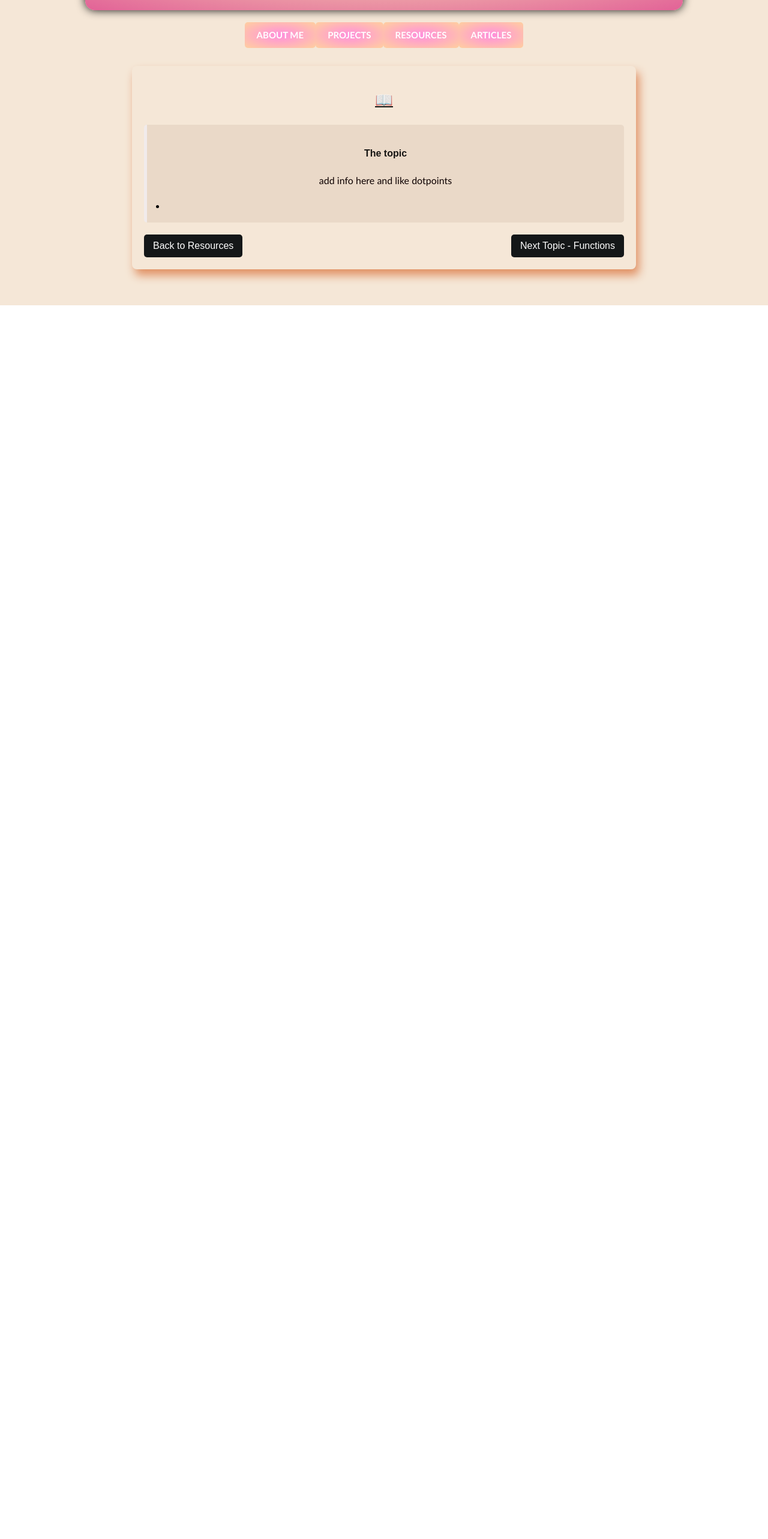
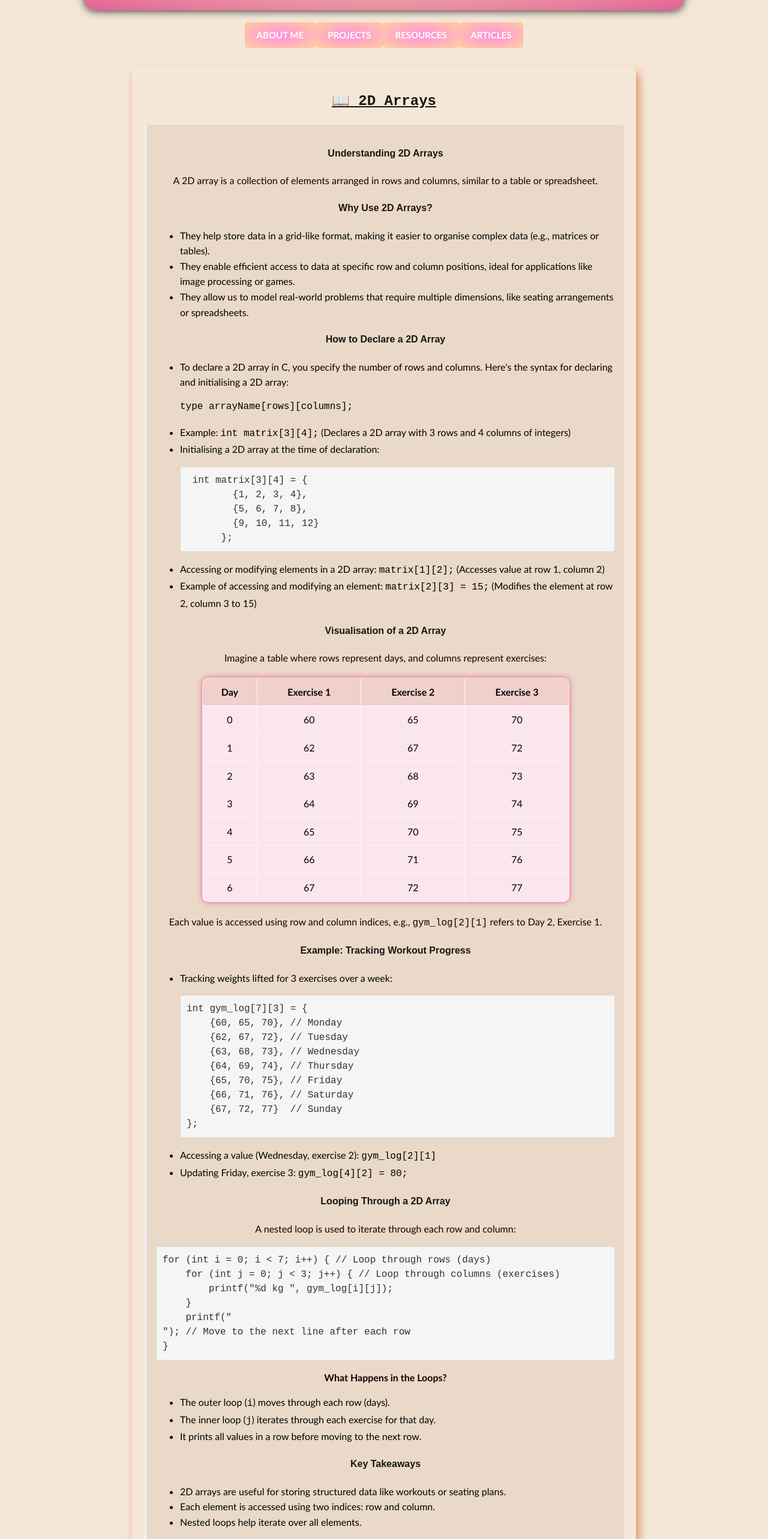
Before and after one commit to noorbabar/noorportfolio, a React (Vite) app in the folder Noorportfolio/frontend/: page /di-arrays in a window 1280 px wide. Shown: the part 233-2799 px from the top of the page at 60% size. Before the commit the page ends 800 px from the top, so only its background shows below. Built offline with nearby package versions, Linux system fonts and the light colour scheme.

Commit message:
2d Arrays finalised

```diff
--- a/Noorportfolio/frontend/src/components/Course/1511/DiArrays.jsx
+++ b/Noorportfolio/frontend/src/components/Course/1511/DiArrays.jsx
@@ -1,28 +1,122 @@
 import React from "react";
 import { useNavigate } from "react-router-dom";
 
-const Custom = () => {
+const DiArrays = () => {
+  const navigate = useNavigate();
 
   return (
     <div className="notes-container">
-      <h1 style={{ textDecoration: "underline" }} className="notes-title">📖 </h1>
+      <h1 style={{ textDecoration: "underline" }} className="notes-title">📖 2D Arrays</h1>
 
       <section className="note-section" style={{ color: "black", fontFamily: "'Trebuchet MS', sans-serif", textAlign: "left" }}>
-        <h3 className="underline">The topic</h3>
-        <p>add info here and like dotpoints </p>
-        <li></li>
-</section>
+        <h3 className="underline">Understanding 2D Arrays</h3>
+        <p>A 2D array is a collection of elements arranged in rows and columns, similar to a table or spreadsheet.</p>
+
+        <h3 className="underline">Why Use 2D Arrays?</h3>
+    <ul>
+        <li>They help store data in a grid-like format, making it easier to organise complex data (e.g., matrices or tables).</li>
+        <li>They enable efficient access to data at specific row and column positions, ideal for applications like image processing or games.</li>
+        <li>They allow us to model real-world problems that require multiple dimensions, like seating arrangements or spreadsheets.</li>
+    </ul>
+
+
+    <h3 className="underline">How to Declare a 2D Array</h3>
+<ul>
+  <li>To declare a 2D array in C, you specify the number of rows and columns. Here's the syntax for declaring and initialising a 2D array:</li>
+  <pre>
+    <code>
+      type arrayName[rows][columns];
+    </code>
+  </pre>
+  <li>Example: <code>int matrix[3][4];</code> (Declares a 2D array with 3 rows and 4 columns of integers)</li>
+  <li>Initialising a 2D array at the time of declaration:</li>
+  <pre className="code-snippet">
+  {` int matrix[3][4] = {
+        {1, 2, 3, 4},
+        {5, 6, 7, 8},
+        {9, 10, 11, 12}
+      };`}
+  </pre>
+  <li>Accessing or modifying elements in a 2D array: <code>matrix[1][2];</code> (Accesses value at row 1, column 2)</li>
+  <li>Example of accessing and modifying an element: <code>matrix[2][3] = 15;</code> (Modifies the element at row 2, column 3 to 15)</li>
+</ul>
+
+        <h3 className="underline">Visualisation of a 2D Array</h3>
+        <p>Imagine a table where rows represent days, and columns represent exercises:</p>
+        <table border="1" cellPadding="5" style={{ borderCollapse: "collapse" }}>
+          <thead>
+            <tr>
+              <th>Day</th>
+              <th>Exercise 1</th>
+              <th>Exercise 2</th>
+              <th>Exercise 3</th>
+            </tr>
+          </thead>
+          <tbody>
+            <tr><td>0</td><td>60</td><td>65</td><td>70</td></tr>
+            <tr><td>1</td><td>62</td><td>67</td><td>72</td></tr>
+            <tr><td>2</td><td>63</td><td>68</td><td>73</td></tr>
+            <tr><td>3</td><td>64</td><td>69</td><td>74</td></tr>
+            <tr><td>4</td><td>65</td><td>70</td><td>75</td></tr>
+            <tr><td>5</td><td>66</td><td>71</td><td>76</td></tr>
+            <tr><td>6</td><td>67</td><td>72</td><td>77</td></tr>
+          </tbody>
+        </table>
+        <p>Each value is accessed using row and column indices, e.g., <code>gym_log[2][1]</code> refers to Day 2, Exercise 1.</p>
+
+        <h3 className="underline">Example: Tracking Workout Progress</h3>
+        <ul>
+          <li>Tracking weights lifted for 3 exercises over a week:</li>
+          <pre className="code-snippet">
+          {`int gym_log[7][3] = {
+    {60, 65, 70}, // Monday
+    {62, 67, 72}, // Tuesday
+    {63, 68, 73}, // Wednesday
+    {64, 69, 74}, // Thursday
+    {65, 70, 75}, // Friday
+    {66, 71, 76}, // Saturday
+    {67, 72, 77}  // Sunday
+};`}
+          </pre>
+          <li>Accessing a value (Wednesday, exercise 2): <code>gym_log[2][1]</code></li>
+          <li>Updating Friday, exercise 3: <code>gym_log[4][2] = 80;</code></li>
+        </ul>
+
+        <h3 className="underline">Looping Through a 2D Array</h3>
+        <p>A nested loop is used to iterate through each row and column:</p>
+        <pre className="code-snippet">
+        {`for (int i = 0; i < 7; i++) { // Loop through rows (days)
+    for (int j = 0; j < 3; j++) { // Loop through columns (exercises)
+        printf("%d kg ", gym_log[i][j]);
+    }
+    printf("\n"); // Move to the next line after each row
+}`}
+        </pre>
+        <p><strong>What Happens in the Loops?</strong></p>
+        <ul>
+          <li>The outer loop (<code>i</code>) moves through each row (days).</li>
+          <li>The inner loop (<code>j</code>) iterates through each exercise for that day.</li>
+          <li>It prints all values in a row before moving to the next row.</li>
+        </ul>
+
+        <h3 className="underline">Key Takeaways</h3>
+        <ul>
+          <li>2D arrays are useful for storing structured data like workouts or seating plans.</li>
+          <li>Each element is accessed using two indices: row and column.</li>
+          <li>Nested loops help iterate over all elements.</li>
+        </ul>
+      </section>
 
       <div className="navigation-buttons">
         <button onClick={() => navigate("/resources")} className="nav-button">
           Back to Resources
         </button>
-        <button onClick={() => navigate("/functions")} className="nav-button">
-          Next Topic - Functions
+        <button onClick={() => navigate("/Arguments")} className="nav-button">
+          Next Topic - Command Line Arguments
         </button>
       </div>
     </div>
   );
 };
 
-export default Custom;
+export default DiArrays;
```
